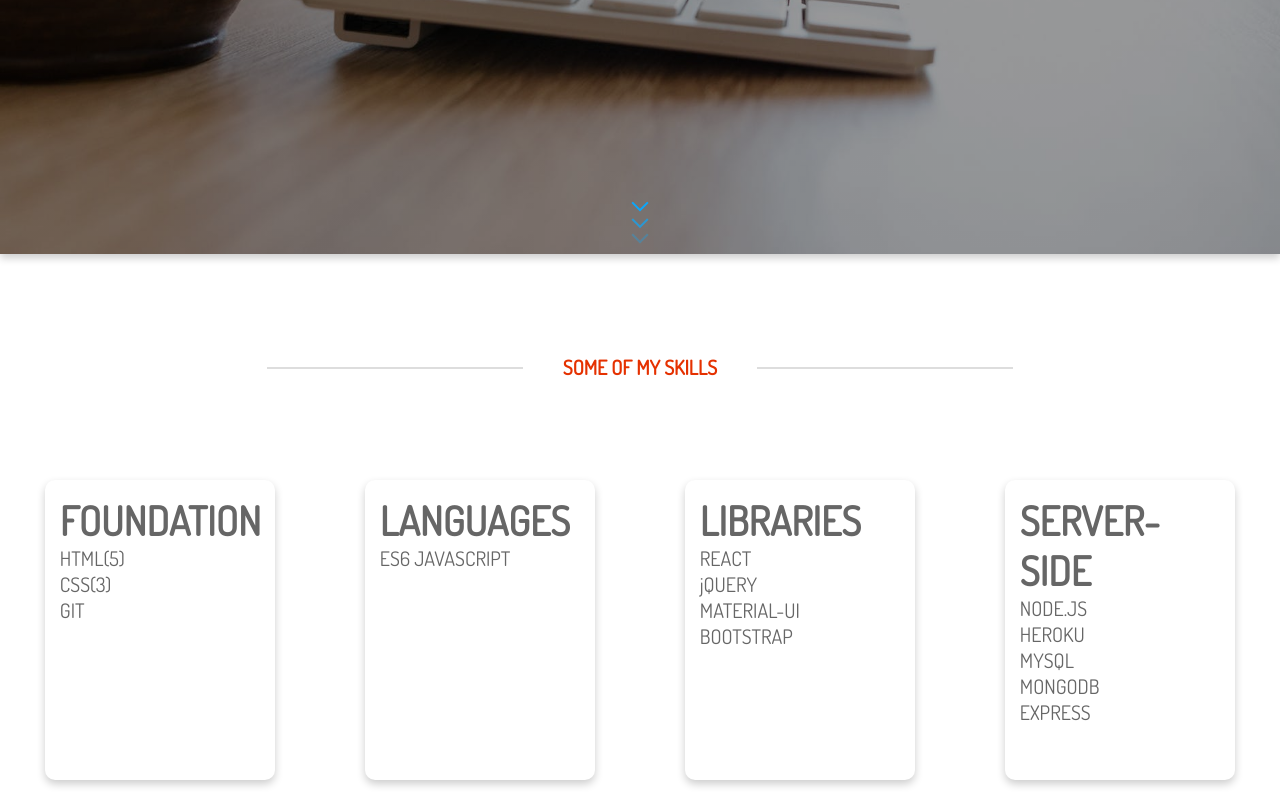
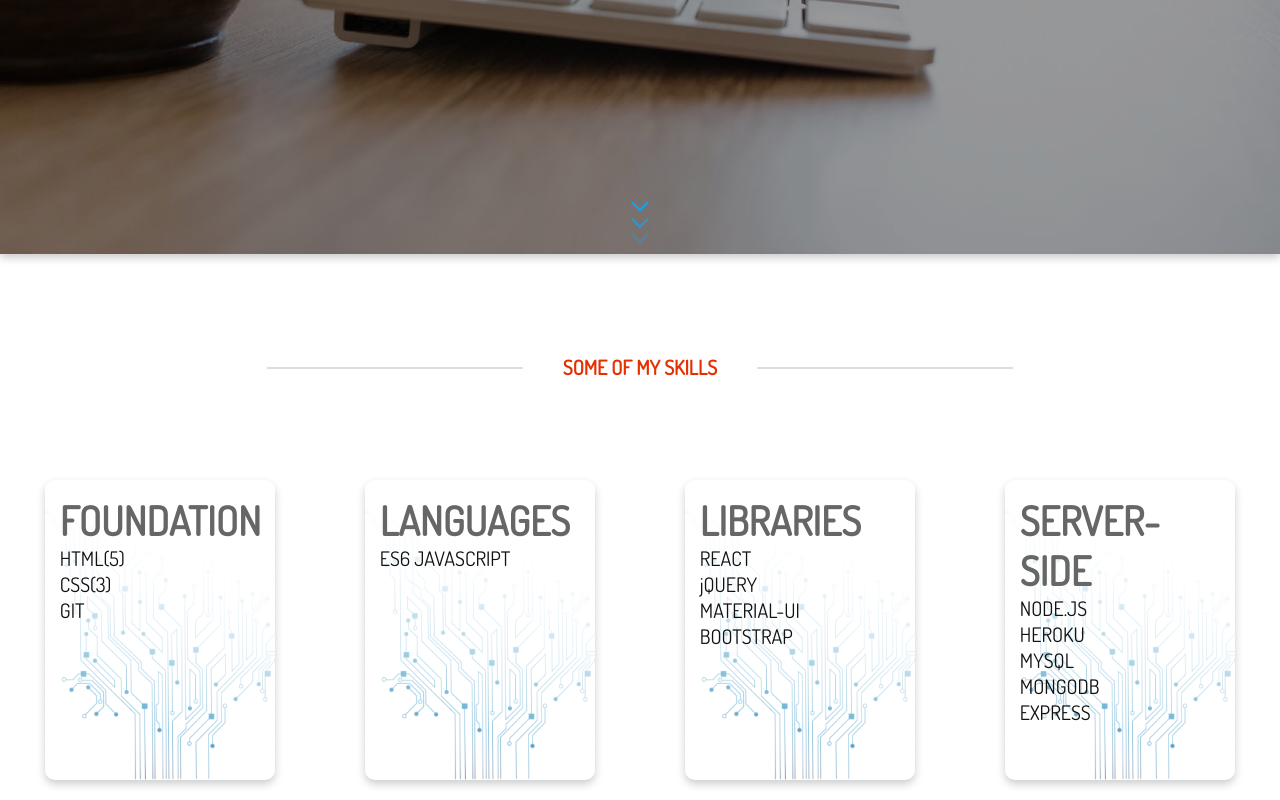
Before and after one commit to rcortez1775/NewPortfolio2019, a React (Create React App) app: page / in a window 1280 px wide. Shown: the part 546-1346 px from the top of the page. Built offline with nearby package versions, Linux system fonts and the light colour scheme.

Commit message:
updated about me page

```diff
--- a/src/components/about/about.css
+++ b/src/components/about/about.css
@@ -56,8 +56,8 @@
     flex-direction: row;
     justify-content: space-around;
     flex-flow: wrap;
-    margin-top: 2em;
-    /* margin-bottom: 5em; */
+    margin-top: 5em;
+    margin-bottom: -10em;
     font-family: 'Dosis', sans-serif;
     box-shadow: 0 4px 8px 0 rgba(0,0,0,0.2);
     background-image: linear-gradient(rgba(0, 0, 0, 0.8),rgba(0, 0, 0, 0.8)), url(../../images/dressblue.jpg);
@@ -159,6 +159,7 @@ p {
     font-family: 'Dosis', sans-serif;
     font-weight: bold;
     margin-bottom: 10px;
+    margin-top: -21px;
   }
 
   .date {
--- a/src/components/landingpage/landingpage.css
+++ b/src/components/landingpage/landingpage.css
@@ -116,7 +116,9 @@ h3:before {
     height: 300px;
     margin: 20px;
     box-sizing: border-box;
-    background-color: #ffffff;
+    background-image: linear-gradient(rgba(255, 255, 255, 0.9),rgba(255, 255, 255, 0.1)), url(../../images/Up.png);
+    background-size: cover;
+    background-repeat: no-repeat;
     box-shadow: 0 4px 8px 0 rgba(0,0,0,0.2);
     border-radius: 10px;
 }
@@ -141,7 +143,7 @@ h3:before {
 }
 
 .boxList {
-    color: #666666;
+    color: #111111;
     font-family: 'Dosis', sans-serif;
     font-size: 20px;
 }
```
Also changed, not shown: src/images/Up.png (added).
